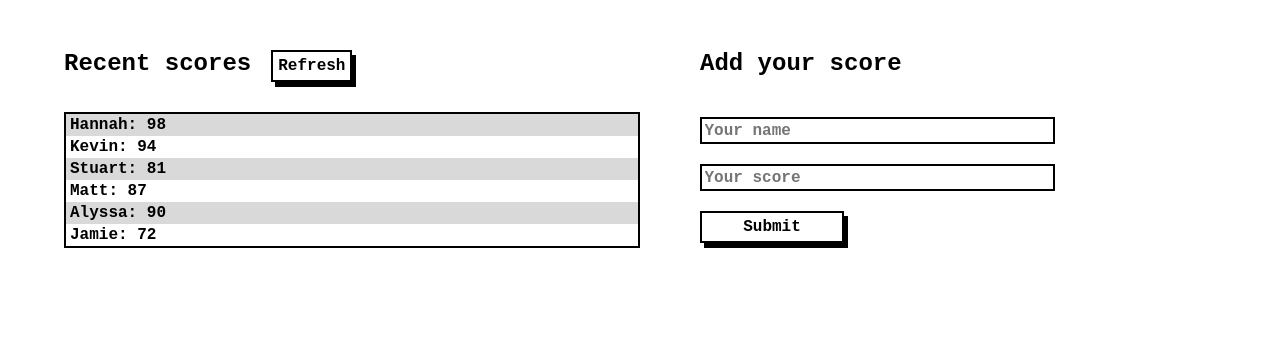
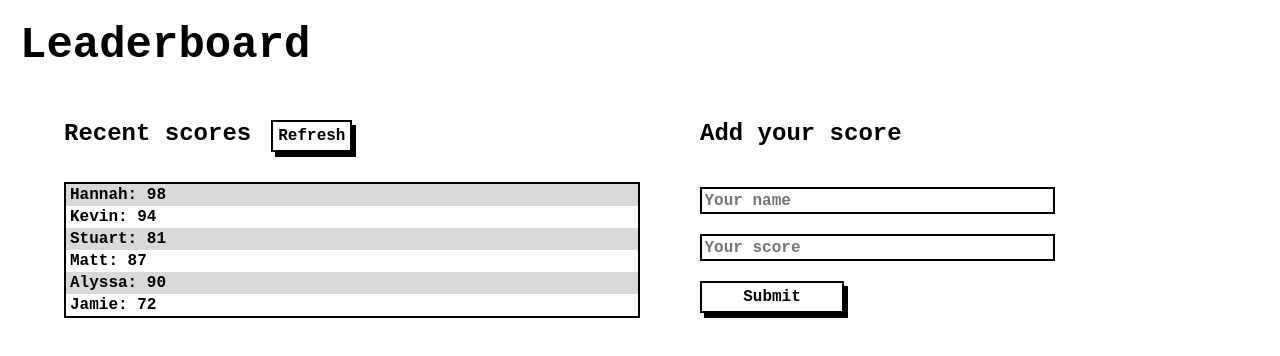
Before and after one commit to karelvanoordt/Leaderboard, a website built with webpack: page dist/index.html in a window 1280 px wide. Built offline with nearby package versions, Linux system fonts and the light colour scheme.

Commit message:
Update header

```diff
--- a/dist/index.html
+++ b/dist/index.html
@@ -5,6 +5,10 @@
     <meta http-equiv="X-UA-Compatible" content="IE=edge">
     <meta name="viewport" content="width=device-width, initial-scale=1.0">
     <title>Leaderboard App</title>
+
+    <header>
+      <h1>Leaderboard</h1>
+    </header>
 </head>
   <body>
     <section id="main-container">
```
